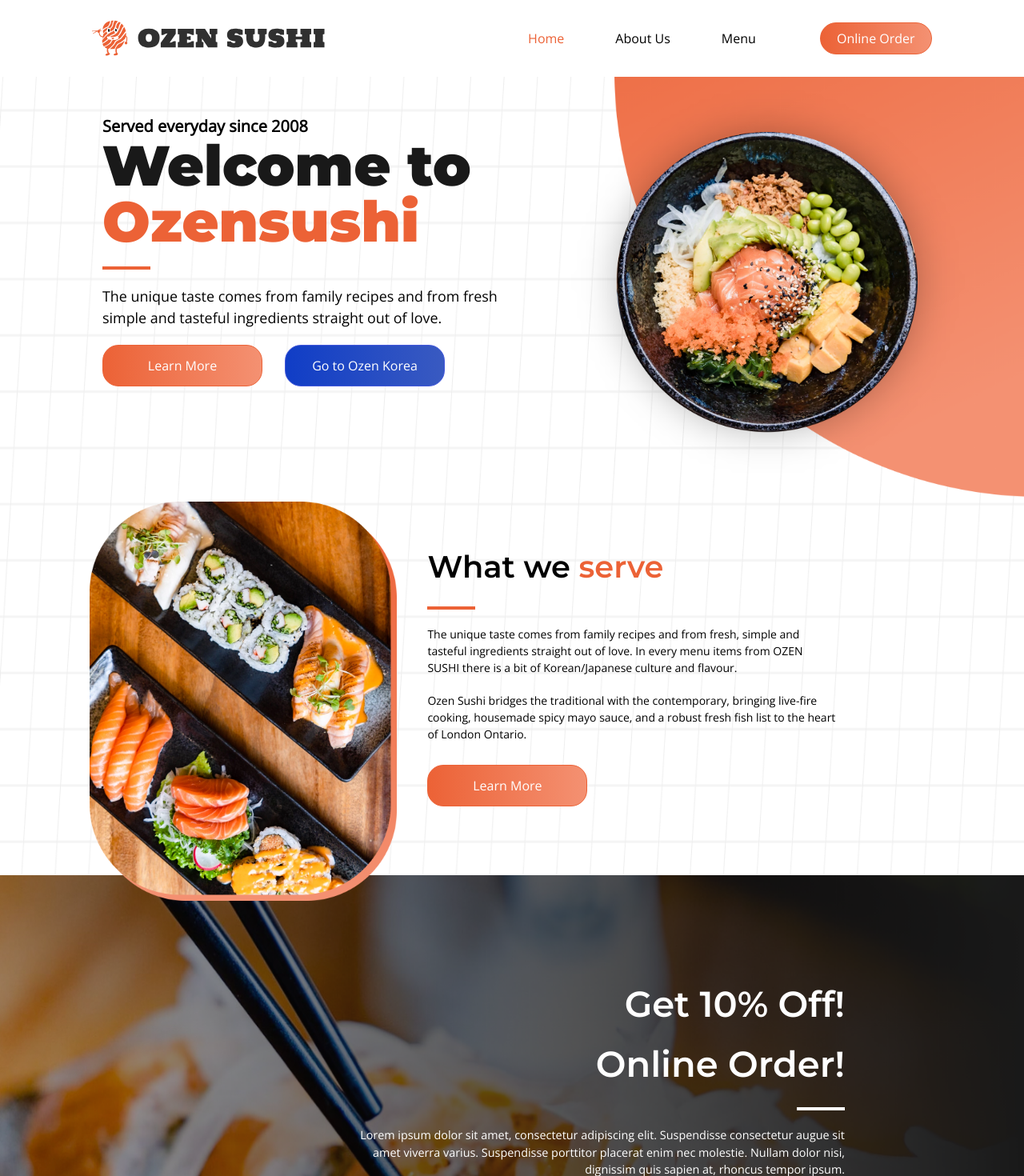
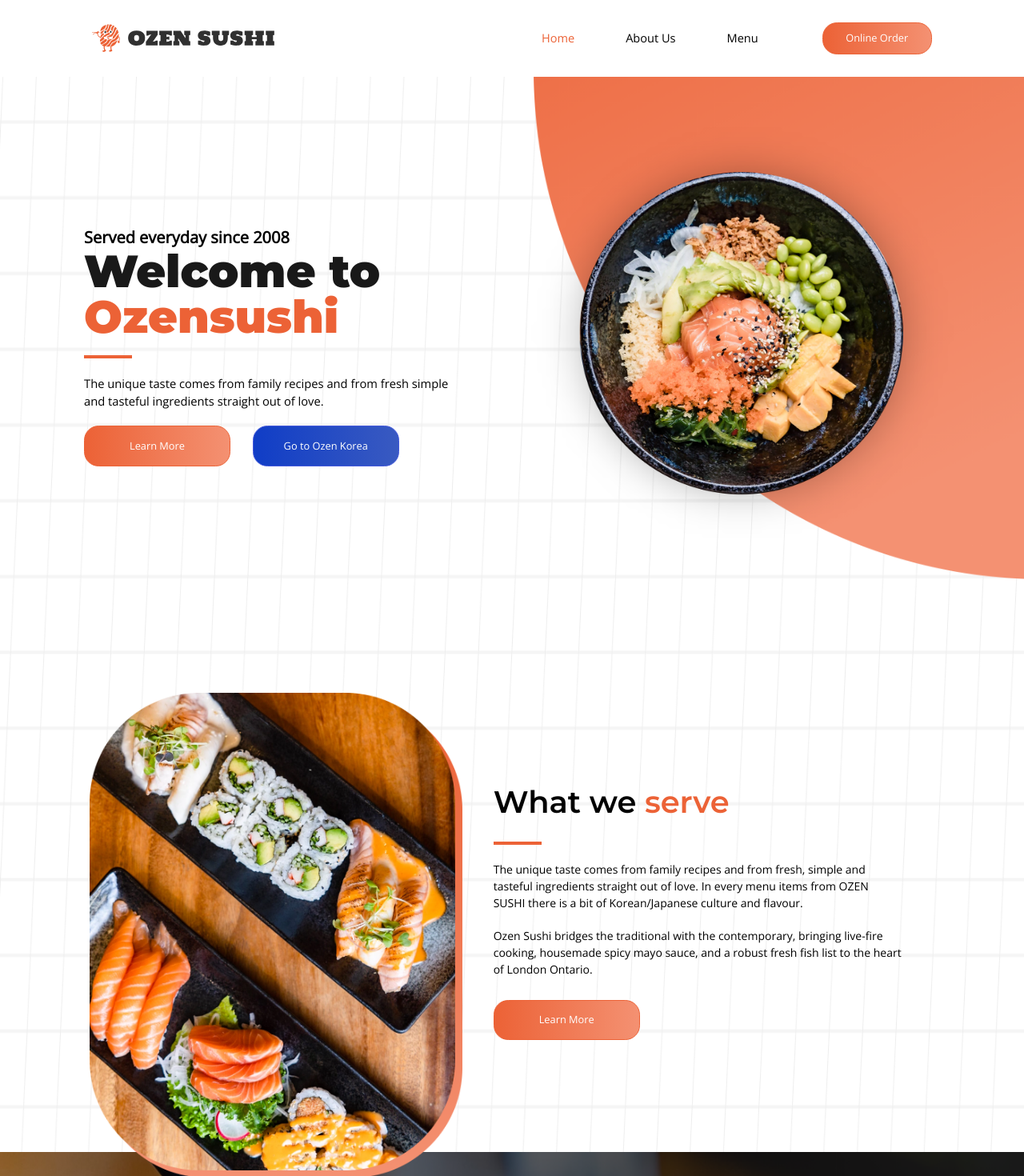
Before and after one commit to Sungmin-Kim-0508/ozen-sushi-korea, a Next.js app: page /ozen-sushi in a window 1280 px wide. Shown: the top 1470 px of the page at 80% size. Built offline with nearby package versions, Linux system fonts and the light colour scheme; a web font is replaced by a local one.

Commit message:
adjust layout on ozen sushi home and finishe ozen sushi about us

```diff
--- a/app/components/DiscountOfferSection.tsx
+++ b/app/components/DiscountOfferSection.tsx
@@ -11,20 +11,20 @@ const DiscountOfferSection = () => {
         className="absolute min-w-full h-full -z-10"
       />
       <div className="flex flex-col items-end text-end pr-56 py-32 lg:pr-20 lg:py-24">
-        <span className="monserratBold900 text-[3.5vw] text-white mb-2">
+        <span className="monserratBold900 text-[clamp(36px,3vw,100px)] text-white mb-2">
           Get 10% Off!
         </span>
-        <span className="monserratBold900 text-[3.5vw] text-white mb-5">
+        <span className="monserratBold900 text-[clamp(36px,3vw,100px)] text-white mb-5">
           Online Order!
         </span>
         <div className="border-2 w-[3.75rem] border-white mb-5" />
-        <div className="text-white text-[clamp(0.9rem,1vw,1.2rem)] w-[40rem] mb-6">
+        <div className="text-white text-[clamp(12px,1vw,16px)] w-[40.17vw] mb-6">
           Lorem ipsum dolor sit amet, consectetur adipiscing elit. Suspendisse
           consectetur augue sit amet viverra varius. Suspendisse porttitor
           placerat enim nec molestie. Nullam dolor nisi, dignissim quis sapien
           at, rhoncus tempor ipsum.
         </div>
-        <BlueBgBtn width="12.5rem" height="3.25rem">
+        <BlueBgBtn width="14.30vw" height="3.92vw">
           Online Order
         </BlueBgBtn>
       </div>
--- a/app/components/button.tsx
+++ b/app/components/button.tsx
@@ -17,7 +17,7 @@ export const OrangeBgBtn: React.FC<BtnProps> = ({
   <button
     type="button"
     style={{ width, height }}
-    className={`text-center p-0 rounded-[1.25rem] bg-gradient-to-r from-EC6236 to-F49172 border border-EC6236 text-white hover:text-EC6236 hover:from-white hover:to-white duration-1000 ${className}`}
+    className={`text-center rounded-[1.42vw] bg-gradient-to-r from-EC6236 to-F49172 border border-EC6236 text-white text-[1vw] hover:text-EC6236 hover:from-white hover:to-white duration-1000 ${className}`}
   >
     {children}
   </button>
@@ -32,7 +32,7 @@ export const OrangeBorderBtn: React.FC<BtnProps> = ({
   <button
     type="button"
     style={{ width, height }}
-    className={`text-center p-0 rounded-full border-2 border-EC6236 text-EC6236 hover:duration-500 hover:text-white hover:bg-EC6236 ${className}`}
+    className={`text-center rounded-full border-2 border-EC6236 text-EC6236 text-[1vw] hover:duration-500 hover:text-white hover:bg-EC6236 ${className}`}
   >
     {children}
   </button>
@@ -47,7 +47,7 @@ export const RedBgBtn: React.FC<BtnProps> = ({
   <button
     type="button"
     style={{ width, height }}
-    className={`text-center p-0 rounded-[1.25rem] bg-CF382D border border-CF382D text-white hover:duration-500 hover:bg-black hover:border-CF382D hover:text-CF382D ${className}`}
+    className={`text-center rounded-[1.42vw] bg-CF382D border border-CF382D text-[1vw] text-white hover:duration-500 hover:bg-black hover:border-CF382D hover:text-CF382D ${className}`}
   >
     {children}
   </button>
@@ -62,7 +62,7 @@ export const BlackBgBtc: React.FC<BtnProps> = ({
   <button
     type="button"
     style={{ width, height }}
-    className={`text-center p-0 rounded-[1.25rem] bg-black border border-white text-white hover:duration-500 hover:bg-white hover:border-white hover:text-black ${className}`}
+    className={`text-center rounded-[1.42vw] bg-black border border-white text-white text-[1vw] hover:duration-500 hover:bg-white hover:border-white hover:text-black ${className}`}
   >
     {children}
   </button>
@@ -77,7 +77,7 @@ export const BlueBgBtn: React.FC<BtnProps> = ({
   <button
     type="button"
     style={{ width, height }}
-    className={`text-center p-0 rounded-[1.25rem] bg-gradient-to-r from-103DC6 to-395AC1 border border-4358DC text-white hover:bg-white hover:border-4358DC hover:text-4358DC hover:from-white hover:to-white duration-1000 ${className}`}
+    className={`text-center rounded-[1.42vw] bg-gradient-to-r from-103DC6 to-395AC1 border border-4358DC text-white text-[1vw] hover:bg-white hover:border-4358DC hover:text-4358DC hover:from-white hover:to-white duration-1000 ${className}`}
   >
     {children}
   </button>
--- a/app/ozen-sushi/Header.tsx
+++ b/app/ozen-sushi/Header.tsx
@@ -37,7 +37,7 @@ function OzenSushiHeader() {
           </Link>
         </div>
         <div className="flex">
-          <nav className="flex gap-16 items-center relative right-20 lg:gap-5 lg:right-5">
+          <nav className="flex gap-16 items-center relative right-20 text-[1.14vw] lg:gap-5 lg:right-5">
             {menuItems.map(({ label, href }) => (
               <Link
                 key={label}
@@ -50,7 +50,7 @@ function OzenSushiHeader() {
               </Link>
             ))}
           </nav>
-          <OrangeBgBtn width="8.75rem" height="2.56rem">
+          <OrangeBgBtn width="10.71vw" height="3.14vw">
             Online Order
           </OrangeBgBtn>
         </div>
--- a/app/ozen-sushi/about-us/page.tsx
+++ b/app/ozen-sushi/about-us/page.tsx
@@ -46,15 +46,15 @@ function AboutUs() {
             <span className="monserratBold900 text-5xl mlg:text-4xl">
               About Us
             </span>
-            <div className="border-2 border-EC6236 max-w-[3.75rem] mt-5 mb-5" />
-            <div className="text-xl mlg:text-base">
-              <div className="mb-5">
+            <div className="border-2 border-EC6236 max-w-[4rem] mt-5 mb-5" />
+            <div className="w-[37.6vw]">
+              <div className="text-[clamp(12px,1.14vw,17px)] mb-5">
                 The unique taste comes from family recipes and from fresh,
                 simple and tasteful ingredients straight out of love. In every
                 menu items from OZEN SUSHI there is a bit of Korean/Japanese
                 culture and flavor.
               </div>
-              <div>
+              <div className="text-[clamp(12px,1.14vw,17px)]">
                 Ozen Sushi bridges the traditional with the contemporary,
                 bringing live-fire cooking, housemade spicy mayo sauce, and a
                 robust fresh fish list to the heart of London Ontario.
--- a/app/ozen-sushi/footer.tsx
+++ b/app/ozen-sushi/footer.tsx
@@ -6,7 +6,7 @@ function Footer() {
   return (
     <footer className="flex flex-col">
       <section className="flex justify-between pl-[7.2rem] text-white bg-191919">
-        <div className="pt-[3.75rem] relative -left-4">
+        <div className="pt-[3.75rem] relative left-3">
           <OzenSushiLogoHorizontalWhite />
         </div>
         <div className="flex gap-x-10 pr-[2rem] py-[3.75rem]">
--- a/app/ozen-sushi/page.tsx
+++ b/app/ozen-sushi/page.tsx
@@ -29,6 +29,7 @@ function OzenSushiHome() {
       alt: "image_139",
     },
   ];
+  const ADDTIONAL_SIZE = 9.2;
   return (
     <>
       <section className="relative w-full min-h-full">
@@ -38,28 +39,28 @@ function OzenSushiHome() {
           className="absolute min-w-full min-h-full -z-10"
         />
         <div className="flex mb-16">
-          <div className="flex-1 flex flex-col justify-center px-32 py-44 xl:py-12 mlg:px-20">
-            <span className="font-semibold text-xl text-[1.3vw]">
+          <div className="flex-1 flex flex-col justify-center px-[8.21vw] py-[14.62vw]">
+            <span className="font-semibold text-xl text-[1.28vw]">
               Served everyday since 2008
             </span>
-            <span className="monserratBold900 text-191919 font-extrabold text-[5.5vw] mlg:text-[4.5vw] leading-none">
+            <span className="monserratBold900 text-191919 font-extrabold text-[4.42vw] leading-none">
               Welcome to
             </span>
-            <span className="monserratBold900 text-EC6236 mb-5 font-extrabold text-[5.5vw] mlg:text-[4.5vw] leading-none">
+            <span className="monserratBold900 text-EC6236 mb-5 font-extrabold text-[4.42vw] leading-none">
               Ozensushi
             </span>
             <div className="border-2 border-EC6236 max-w-[3.75rem] mb-5" />
-            <div className="flex flex-col mb-5 mlg:w-[27.25rem] text-[1.4vw] mlg:text-[1.3vw]">
+            <div className="flex flex-col mb-5 w-[35.71vw] text-[1.15vw]">
               The unique taste comes from family recipes and from fresh simple
               and tasteful ingredients straight out of love.
               <span></span>
               {/* <span></span> */}
             </div>
             <div className="flex gap-x-7">
-              <OrangeBgBtn width="12.5rem" height="3.25rem">
+              <OrangeBgBtn width="14.28vw" height="3.92vw">
                 Learn More
               </OrangeBgBtn>
-              <BlueBgBtn width="12.5rem" height="3.25rem">
+              <BlueBgBtn width="14.28vw" height="3.92vw">
                 Go to Ozen Korea
               </BlueBgBtn>
             </div>
@@ -68,12 +69,12 @@ function OzenSushiHome() {
             <Image
               alt="salmonRiceBowl"
               src={salmonRiceBowl}
-              className="absolute right-16 z-10 max-w-full xl:w-2/5"
+              className={`absolute right-[6vw] top-[3.5vw] z-10 w-[43vw] h-[43vw]`}
             />
             <Image
               alt="img144"
               src={image144}
-              className="absolute right-0 bg-transparent max-w-full xl:w-2/5"
+              className="absolute right-0 bg-transparent w-[47.86vw] h-[49.1vw]"
             />
           </div>
         </div>
@@ -81,7 +82,7 @@ function OzenSushiHome() {
           <Image
             alt="image_7601"
             src={image_7601}
-            className="z-10 w-[clamp(24rem,30vw,36rem)] min-h-[25rem] relative top-8"
+            className="z-10 w-[clamp(280px,36.43vw,1000px)] v-[47.45vw] relative top-8"
           />
           <div className="flex flex-col justify-center ml-[3vw] w-[40vw] relative top-10 xl:top-20 mlg:top-24 mb-40">
             <span className="monserratBold900 text-[3.5vw] xl:text-[3vw]">
@@ -102,7 +103,7 @@ function OzenSushiHome() {
                 robust fresh fish list to the heart of London Ontario.
               </div>
             </div>
-            <OrangeBgBtn width="12.5rem" height="3.25rem">
+            <OrangeBgBtn width="14.30vw" height="3.92vw">
               Learn More
             </OrangeBgBtn>
           </div>
--- a/public/svgs/ozen-sushi-horizontal.tsx
+++ b/public/svgs/ozen-sushi-horizontal.tsx
@@ -5,7 +5,7 @@ export const OzenSushiHorizontalLogo = () => {
       viewBox="0 0 302.564 45.702"
       // className="w-[clamp(220px,20.7vw,300px)] v-[clamp(60.3px,9vh,80px)]"
       style={{
-        width: "clamp(220px,22.7vw,500px)",
+        width: "clamp(220px,17.8vw,500px)",
         height: "clamp(60.3px,8.9vh,100px)",
       }}
     >
--- a/public/svgs/ozen-sushi_horizontal-white.tsx
+++ b/public/svgs/ozen-sushi_horizontal-white.tsx
@@ -13,10 +13,11 @@ export const OzenSushiLogoHorizontalWhite = () => {
   return (
     <svg
       xmlns="http://www.w3.org/2000/svg"
-      // width="302.564"
-      // height="45.702"
       viewBox="0 0 302.564 45.702"
-      style={{ width: "20.76vw", height: "9vh" }}
+      style={{
+        width: "clamp(220px,17.8vw,500px)",
+        height: "clamp(60.3px,8.9vh,100px)",
+      }}
     >
       <g
         id="ozensushi_horizontal_logo"
```
